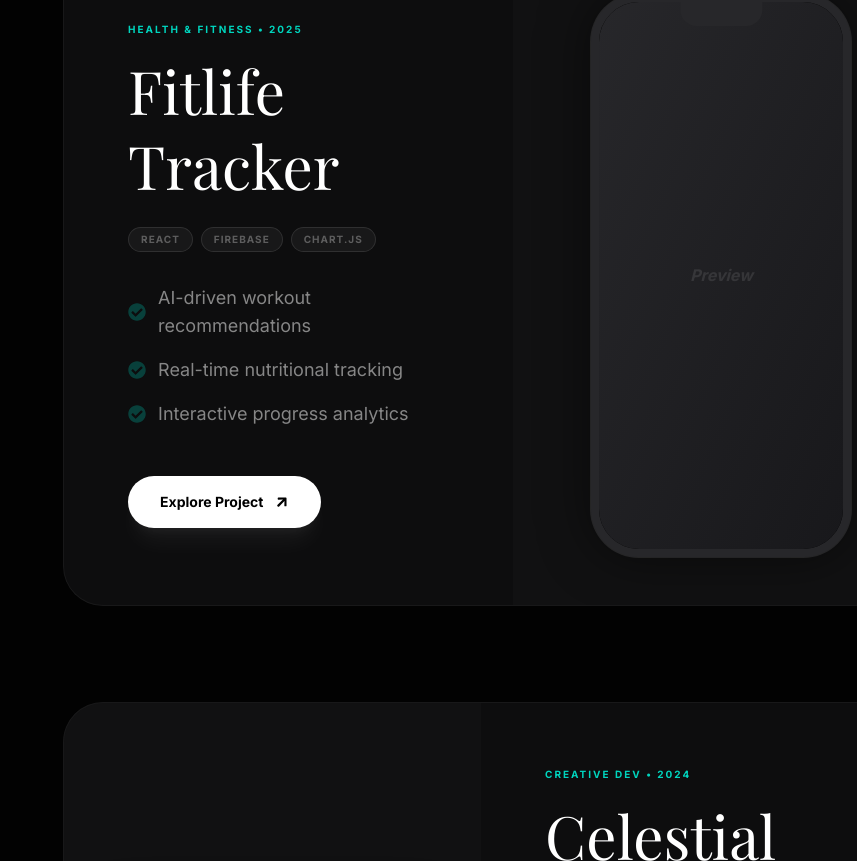
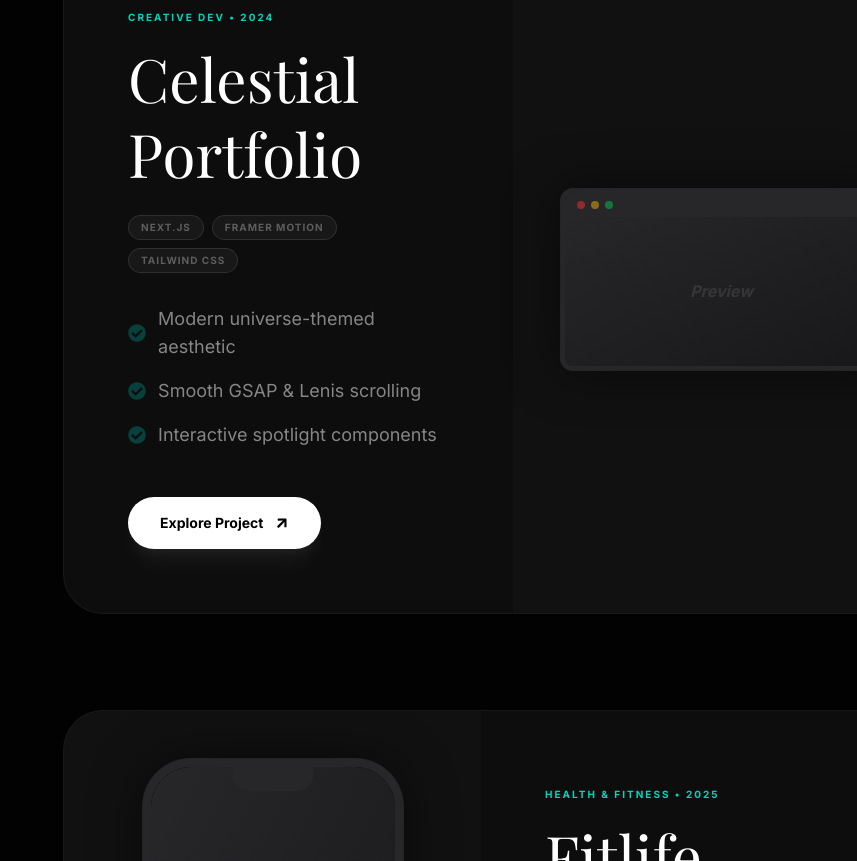
Before and after one commit to aasthakumari03/updated_Portfolio, a Next.js app: page / in a window 1280 px wide. Shown: the part 2959-3820 px from the top of the page, without its empty margins (423-1280 px from the left). Built offline with nearby package versions, Linux system fonts and the light colour scheme; a web font is replaced by a local one.

Commit message:
refine: reorder project cards and add coming soon placeholder

```diff
--- a/app/page.tsx
+++ b/app/page.tsx
@@ -215,6 +215,19 @@ export default function Home() {
 
         <div className="flex flex-col gap-12">
           <ProjectCard
+            title="Celestial Portfolio"
+            category="Creative Dev"
+            year="2024"
+            tags={["Next.js", "Framer Motion", "Tailwind CSS"]}
+            features={[
+              "Modern universe-themed aesthetic",
+              "Smooth GSAP & Lenis scrolling",
+              "Interactive spotlight components"
+            ]}
+            image="#"
+            mockupType="desktop"
+          />
+          <ProjectCard
             title="Fitlife Tracker"
             category="Health & Fitness"
             year="2025"
@@ -226,20 +239,20 @@ export default function Home() {
             ]}
             image="#"
             mockupType="mobile"
+            reversed
           />
           <ProjectCard
-            title="Celestial Portfolio"
-            category="Creative Dev"
-            year="2024"
-            tags={["Next.js", "Framer Motion", "Three.js"]}
+            title="Next Big Idea"
+            category="Coming Soon"
+            year="2026"
+            tags={["Innovation", "AI", "Design"]}
             features={[
-              "Immersive 3D galaxy environment",
-              "Smooth page transitions",
-              "Dynamic atmospheric lighting"
+              "Exploring new frontiers in AI",
+              "Minimalist design philosophy",
+              "Launching very soon"
             ]}
             image="#"
             mockupType="desktop"
-            reversed
           />
         </div>
       </section>
```
